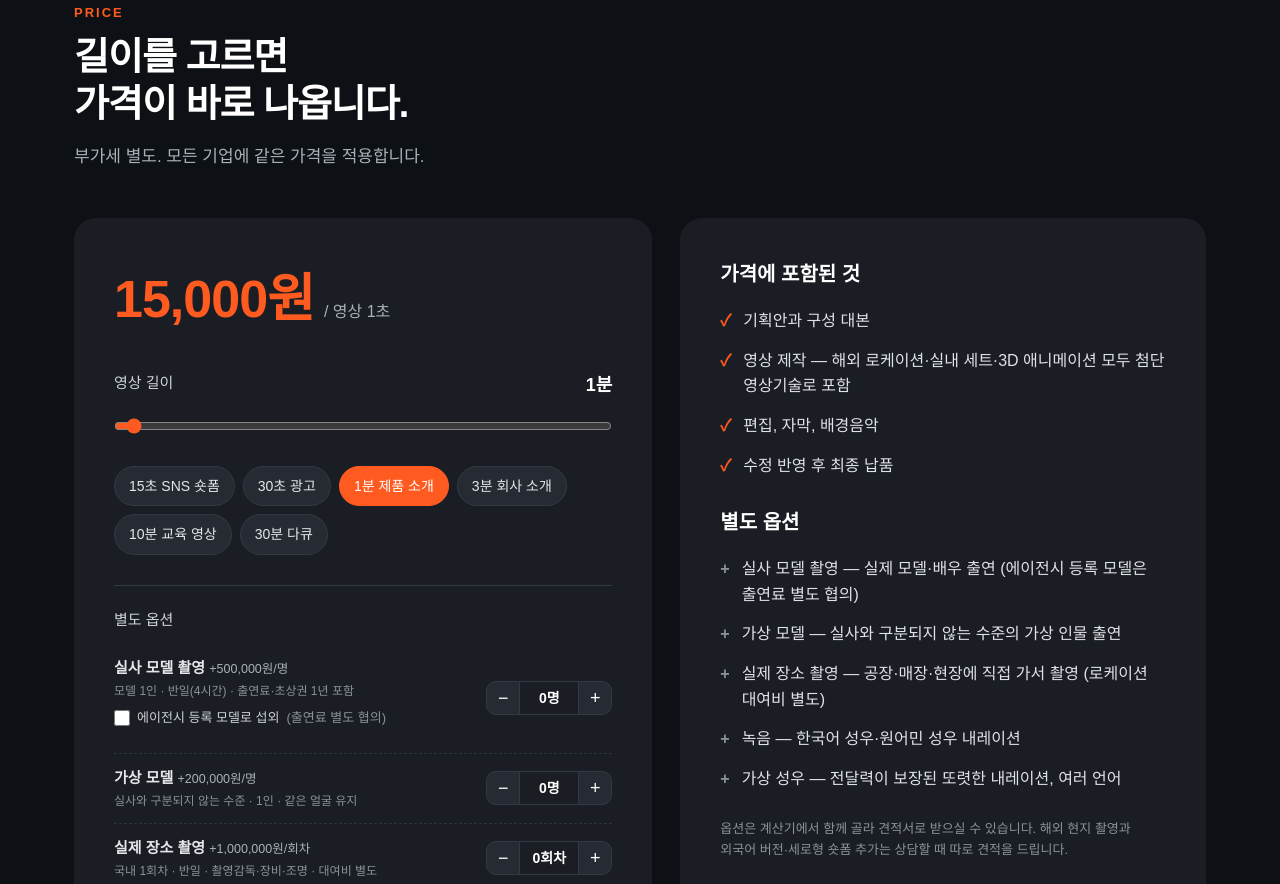
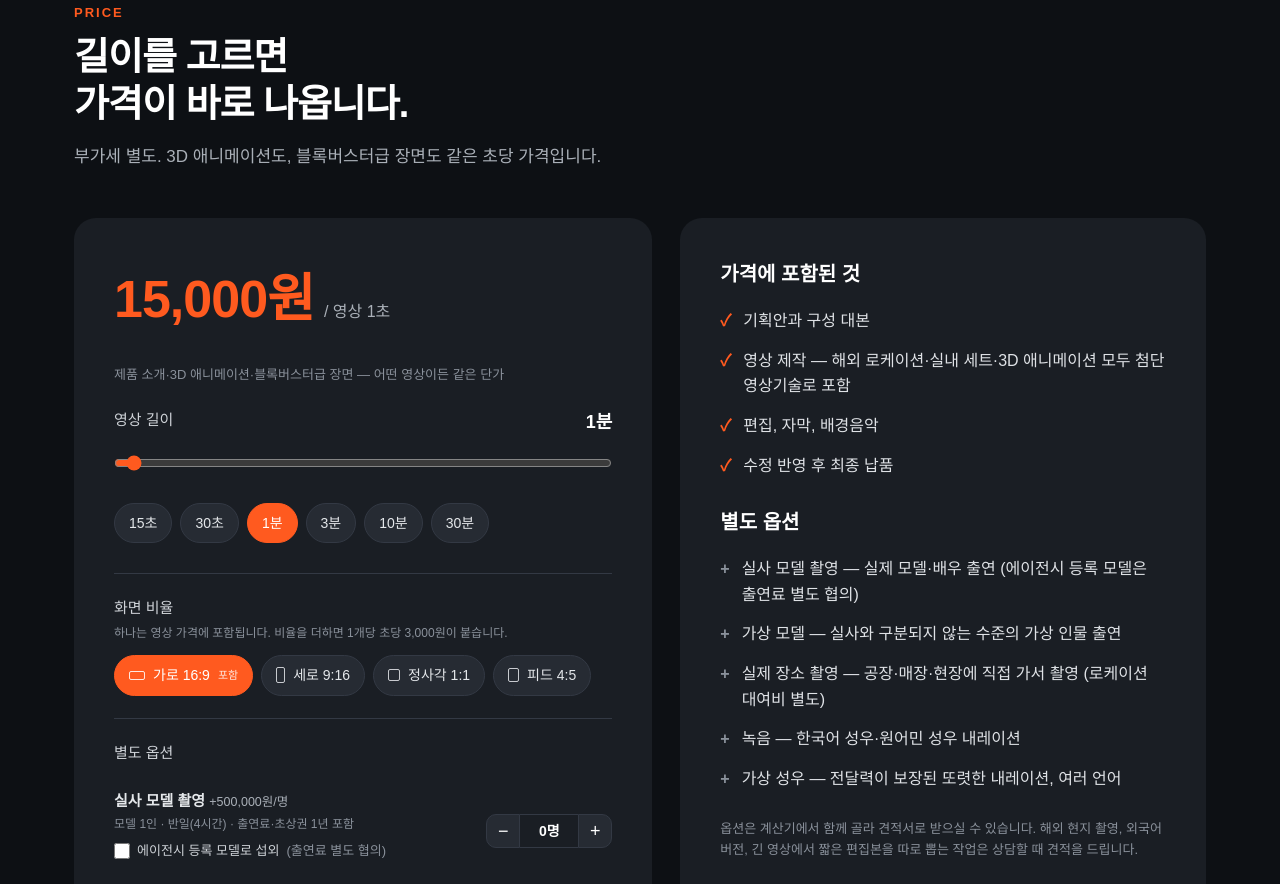
Before and after one commit to subinkong-web/oma-biz-site, a plain HTML site: page index.html in a window 1280 px wide. Shown: the part 3826-4710 px from the top of the page. Drawn offline with Linux system fonts and the light colour scheme; a web font is replaced by a local one.

Commit message:
Add aspect-ratio picker with per-second surcharge; drop genre labels from length presets
Co-Authored-By: Claude Opus 5.5 <noreply@anthropic.com>

```diff
--- a/index.html
+++ b/index.html
@@ -98,6 +98,14 @@ input[type=range]{width:100%;accent-color:var(--acc);height:28px}
 .presets{display:flex;gap:8px;flex-wrap:wrap;margin:18px 0 30px}
 .presets button{background:#262b33;border:1px solid #333944;color:#e4e7ea;border-radius:999px;padding:8px 14px;font:inherit;font-size:14px;cursor:pointer}
 .presets button.on{background:var(--acc);border-color:var(--acc);color:#fff}
+.calc .same{font-size:13px;color:#8a919b;margin:-6px 0 22px}
+.ratio{border-top:1px solid #333944;padding-top:22px;margin-bottom:22px}
+.ratio .oh{font-size:15px;color:#cfd3d8;margin-bottom:4px}
+.ratio .od{font-size:12px;color:#8a919b;margin-bottom:12px}
+.ratio .presets{margin:0}
+.ratio button{display:inline-flex;align-items:center;gap:8px}
+.ratio button i{display:inline-block;border:1.5px solid currentColor;border-radius:2px;opacity:.85}
+.ratio button small{font-size:11px;opacity:.85}
 .total{border-top:1px solid #333944;padding-top:24px;display:flex;justify-content:space-between;align-items:flex-end;gap:12px;flex-wrap:wrap}
 .total .t{font-size:15px;color:#aab0b8}
 .total .v{font-size:40px;font-weight:800}
@@ -311,14 +319,20 @@ footer a{color:#cfd3d8}
 
 <section class="price" id="price">
  <div class="wrap">
-  <div class="sec-head"><div class="k">PRICE</div><h2>길이를 고르면<br>가격이 바로 나옵니다.</h2><p>부가세 별도. 모든 기업에 같은 가격을 적용합니다.</p></div>
+  <div class="sec-head"><div class="k">PRICE</div><h2>길이를 고르면<br>가격이 바로 나옵니다.</h2><p>부가세 별도. 3D 애니메이션도, 블록버스터급 장면도 같은 초당 가격입니다.</p></div>
   <div class="price-grid">
    <div class="calc">
     <div class="unit"><span class="big"><span class="js-unit"></span>원</span><span class="s">/ 영상 1초</span></div>
+    <p class="same">제품 소개·3D 애니메이션·블록버스터급 장면 — 어떤 영상이든 같은 단가</p>
     <label for="sec">영상 길이 <b id="secv">60초</b></label>
     <input type="range" id="sec" min="15" max="1800" step="5" value="60">
     <div class="presets" id="presets">
-     <button data-s="15">15초 SNS 숏폼</button><button data-s="30">30초 광고</button><button data-s="60" class="on">1분 제품 소개</button><button data-s="180">3분 회사 소개</button><button data-s="600">10분 교육 영상</button><button data-s="1800">30분 다큐</button>
+     <button data-s="15">15초</button><button data-s="30">30초</button><button data-s="60" class="on">1분</button><button data-s="180">3분</button><button data-s="600">10분</button><button data-s="1800">30분</button>
+    </div>
+    <div class="ratio">
+     <div class="oh">화면 비율</div>
+     <div class="od">하나는 영상 가격에 포함됩니다. 비율을 더하면 1개당 초당 <span class="js-runit"></span>원이 붙습니다.</div>
+     <div class="presets" id="ratios"></div>
     </div>
     <div class="opts">
      <div class="oh">별도 옵션</div>
@@ -326,6 +340,7 @@ footer a{color:#cfd3d8}
     </div>
     <div class="sum">
      <div><span>영상 제작</span><b id="s_base"></b></div>
+     <div id="s_rw" hidden><span>화면 비율 추가</span><b id="s_r"></b></div>
      <div><span>별도 옵션</span><b id="s_opt"></b></div>
      <div><span>부가세 (10%)</span><b id="s_vat"></b></div>
      <div id="s_xw" hidden><span>별도 협의</span><b id="s_x"></b></div>
@@ -349,7 +364,7 @@ footer a{color:#cfd3d8}
      <li>녹음 — 한국어 성우·원어민 성우 내레이션</li>
      <li>가상 성우 — 전달력이 보장된 또렷한 내레이션, 여러 언어</li>
     </ul>
-    <p class="note">옵션은 계산기에서 함께 골라 견적서로 받으실 수 있습니다. 해외 현지 촬영과 외국어 버전·세로형 숏폼 추가는 상담할 때 따로 견적을 드립니다.</p>
+    <p class="note">옵션은 계산기에서 함께 골라 견적서로 받으실 수 있습니다. 해외 현지 촬영, 외국어 버전, 긴 영상에서 짧은 편집본을 따로 뽑는 작업은 상담할 때 견적을 드립니다.</p>
    </div>
   </div>
  </div>
@@ -424,6 +439,14 @@ footer a{color:#cfd3d8}
 <script>
 // 초당 단가(원) — 대표님 확정값으로 바꾸는 곳
 const UNIT = 15000;
+// 화면 비율 — 1개 포함, 추가 1개당 초당 단가(원, 부가세 별도)
+const RUNIT = 3000;
+const RATIOS = [
+ {k:'16x9', n:'가로 16:9', use:'유튜브·홈페이지·바이어 미팅', w:16, h:9},
+ {k:'9x16', n:'세로 9:16', use:'릴스·쇼츠·틱톡', w:9, h:16},
+ {k:'1x1', n:'정사각 1:1', use:'인스타그램 피드', w:12, h:12},
+ {k:'4x5', n:'피드 4:5', use:'인스타그램·페이스북 피드', w:11, h:14}
+];
 const WORKS = [
  {k:'yuja', t:'유자 수출 홍보영상', d:'5개 국어 버전 · 기업 홍보', c:'홍보', l:['EN','中','日','VI']},
  {k:'durewon', t:'두레원 기업 홍보영상', d:'공장·공정 소개 · 해외 출장용', c:'홍보', l:['EN','中']},
@@ -479,6 +502,18 @@ const xon = {};
 // 금액을 정하지 않고 「별도 협의」로 견적서에 올라가는 항목
 const extras = () => OPTS.filter(o => qty[o.k]).flatMap(o => [].concat(o.x && xon[o.x.k] ? [o.x.row] : [], o.fx ? [o.fx] : []));
 const qty = {}; OPTS.forEach(o => qty[o.k] = 0);
+// 고른 순서대로 — 맨 앞 비율이 포함분
+let rsel = ['16x9'];
+const rb = document.getElementById('ratios');
+document.querySelectorAll('.js-runit').forEach(e => e.textContent = won(RUNIT));
+rb.innerHTML = RATIOS.map(r => `<button data-r="${r.k}"><i style="width:${r.w}px;height:${r.h}px"></i>${r.n}</button>`).join('');
+rb.querySelectorAll('button').forEach(b => b.onclick = () => {
+ const k = b.dataset.r;
+ if(rsel.includes(k)){ if(rsel.length > 1) rsel = rsel.filter(x => x!==k); }
+ else rsel.push(k);
+ calc();
+});
+const rget = k => RATIOS.find(r => r.k===k);
 const ob = document.getElementById('opts');
 ob.innerHTML = OPTS.map(o => `<div class="orow"><div class="on1">${o.n} <small style="color:#aab0b8;font-weight:500">+${won(o.p)}원/${o.u==='개 언어'?'언어':o.u}</small><span class="od">${o.d}</span>${o.x ? `<label class="ox"><input type="checkbox" data-x="${o.x.k}">${o.x.lab} <span style="color:#8a919b">(출연료 별도 협의)</span></label>` : ''}</div>
  <div class="qty"><button data-k="${o.k}" data-d="-1">−</button><span id="q_${o.k}">0${o.u==='개 언어'?'':o.u}</span><button data-k="${o.k}" data-d="1">+</button></div></div>`).join('');
@@ -499,8 +534,10 @@ const sec = document.getElementById('sec'), secv = document.getElementById('secv
 function calc(){
  const s = +sec.value, mm = Math.floor(s/60), ss = s%60;
  secv.textContent = (mm ? mm+'분 ' : '') + (ss ? ss+'초' : '');
- const base = s*UNIT, opt = OPTS.reduce((a,o) => a + o.p*qty[o.k], 0), vat = Math.round((base+opt)/10);
- Q = {s, len: secv.textContent, base, opt, vat, sum: base+opt+vat};
+ const base = s*UNIT, rx = s*RUNIT*(rsel.length-1), opt = OPTS.reduce((a,o) => a + o.p*qty[o.k], 0), vat = Math.round((base+rx+opt)/10);
+ Q = {s, len: secv.textContent, base, rx, opt, vat, sum: base+rx+opt+vat};
+ rb.querySelectorAll('button').forEach(b => { const i = rsel.indexOf(b.dataset.r); b.className = i<0 ? '' : 'on'; b.querySelector('small')?.remove(); if(i>=0) b.insertAdjacentHTML('beforeend', i===0 ? '<small>포함</small>' : `<small>+${won(s*RUNIT)}원</small>`); });
+ document.getElementById('s_rw').hidden = !Q.rx; document.getElementById('s_r').textContent = won(Q.rx)+'원';
  document.getElementById('s_base').textContent = won(base)+'원';
  document.getElementById('s_opt').textContent = won(opt)+'원';
  document.getElementById('s_vat').textContent = won(vat)+'원';
@@ -530,8 +567,9 @@ function hanwon(n){
 function drawQ(){
  const v = id => esc(document.getElementById(id).value.trim());
  const co = v('q_co') || '<span style="color:#b0b5bc">(회사명)</span>';
- const sup = Q.base+Q.opt;
- const lines = [{g:'제작', n:'영상 제작', d:`${Q.len} · 기획·대본·제작·편집·자막·배경음악·수정 포함`, u:'초', q:Q.s, p:UNIT, a:Q.base}]
+ const sup = Q.base+Q.rx+Q.opt;
+ const lines = [{g:'제작', n:'영상 제작', d:`${Q.len} · ${rget(rsel[0]).n} · 기획·대본·제작·편집·자막·음악·수정 포함`, u:'초', q:Q.s, p:UNIT, a:Q.base}]
+  .concat(rsel.slice(1).map(k => ({g:'제작', n:'화면 비율 추가', d:`${rget(k).n} — ${rget(k).use}용으로 화면 재구성`, u:'초', q:Q.s, p:RUNIT, a:Q.s*RUNIT})))
   .concat(OPTS.filter(o => qty[o.k]).map(o => ({g:o.g, n:o.n, d:(o.x && xon[o.x.k] ? o.d.replace('출연료·초상권 1년 포함','초상권 1년') + ' · 에이전시 출연료 별도' : o.d), u:o.u==='개 언어'?'언어':o.u, q:qty[o.k], p:o.p, a:o.p*qty[o.k]})))
   .concat(extras().map(t => ({g:'별도', n:t.replace(/ \(.*\)$/,'').replace('에이전시 등록 모델 출연료','에이전시 출연료'), d:/\(/.test(t) ? t.replace(/^.*\((.*)\)$/,'$1') : '섭외 확정 후 협의', u:'식', q:'—', p:'협의', a:'별도 협의'})));
  // 같은 구분은 첫 줄에만 묶어 표시
@@ -571,14 +609,14 @@ function drawQ(){
  </table>
  <div class="q-sec">작업 조건 <small>TERMS &amp; CONDITIONS</small></div>
  <dl class="q-terms">
-  <div class="row"><dt>단가기준</dt><dd>영상 형태(제품 소개·기업 홍보·3D 애니메이션·로케이션·실내 세트)와 관계없이 <b>초당 ${won(UNIT)}원</b> 정찰제</dd></div>
-  <div class="row"><dt>일정·납품</dt><dd>상담 후 일정 확정 · 영상 파일(MP4), 화면비·해상도는 협의</dd></div>
+  <div class="row"><dt>단가기준</dt><dd>제품 소개·3D 애니메이션·블록버스터급 장면 등 영상 형태와 관계없이 <b>초당 ${won(UNIT)}원</b> 정찰제</dd></div>
+  <div class="row"><dt>일정·납품</dt><dd>상담 후 일정 확정 · 영상 파일(MP4), 해상도는 협의</dd></div>
   <div class="row"><dt>수정</dt><dd>구성안 범위 안의 수정 포함 · 구성 변경·컷 추가 시 별도 협의</dd></div>
   <div class="row"><dt>저작권</dt><dd>납품 완료 후 저작재산권 일체는 Client 에게 귀속 <b>(단, 제작사 포트폴리오 사용권 유보)</b></dd></div>
-  <div class="row"><dt>특이사항</dt><dd>홈페이지 계산기 예상 견적${extras().length ? ' (별도 협의 항목 제외)' : ''} · 결제는 계약 시 협의, 세금계산서 발행 · 최종 금액은 계약서로 확정 · 해외 현지 촬영·외국어 버전·숏폼은 별도 견적</dd></div>
+  <div class="row"><dt>특이사항</dt><dd>홈페이지 계산기 예상 견적${extras().length ? ' (별도 협의 항목 제외)' : ''} · 결제는 계약 시 협의, 세금계산서 발행 · 최종 금액은 계약서로 확정 · 해외 현지 촬영·외국어 버전·별도 편집본은 별도 견적</dd></div>
  </dl>
  <div class="q-sign"><div class="msg">위와 같이 견적합니다.</div><div class="who">오버 미디어아트 <b>대표 공수빈</b> <span class="seal">(인)<img src="media/oma_seal.png" alt=""></span></div></div>`;
- const body = `오버미디어아트 견적 상담 요청\n\n견적번호: ${qno}\n회사명: ${document.getElementById('q_co').value}\n담당자: ${document.getElementById('q_nm').value}\n연락처: ${document.getElementById('q_tel').value}\n\n영상 길이: ${Q.len}\n`
+ const body = `오버미디어아트 견적 상담 요청\n\n견적번호: ${qno}\n회사명: ${document.getElementById('q_co').value}\n담당자: ${document.getElementById('q_nm').value}\n연락처: ${document.getElementById('q_tel').value}\n\n영상 길이: ${Q.len}\n화면 비율: ${rsel.map(k => rget(k).n).join(', ')}\n`
   + OPTS.filter(o => qty[o.k]).map(o => `${o.n}: ${qty[o.k]}${o.u}\n`).join('') + extras().map(t => `${t}: 별도 협의\n`).join('') + `합계(부가세 포함): ${won(Q.sum)}원\n`;
  document.getElementById('qmail').href = 'mailto:oversubin87@gmail.com?subject=' + encodeURIComponent('[견적 상담] ' + (document.getElementById('q_co').value || '') + ' ' + qno) + '&body=' + encodeURIComponent(body);
 }
```
